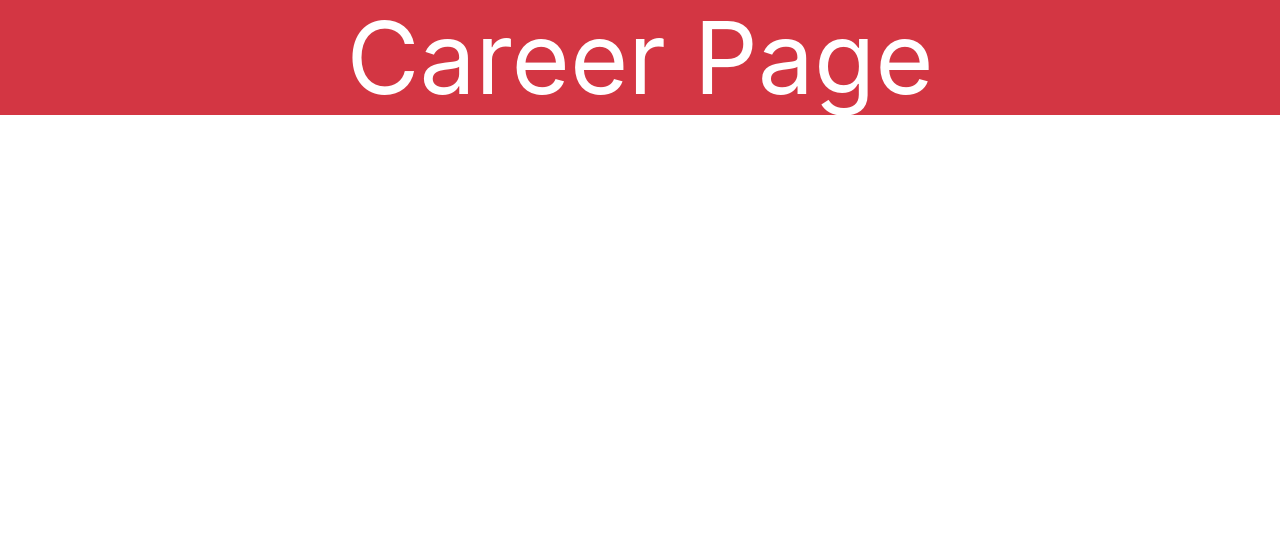
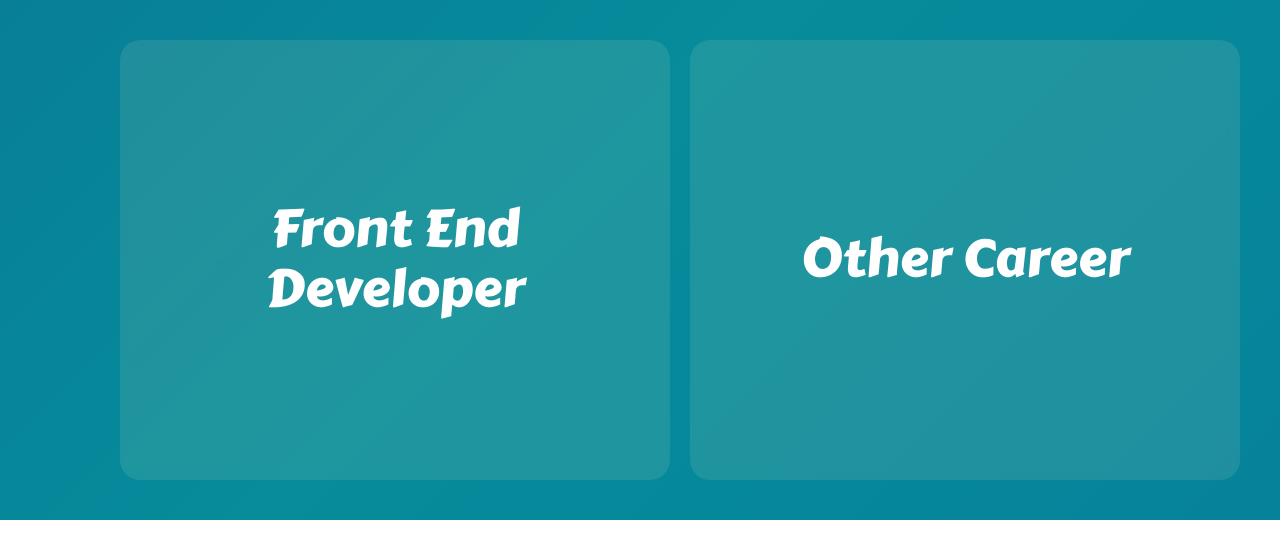
Before and after one commit to goodjam92/my-website, a Next.js app: page /career in a window 1280 px wide. Shown: the top 558 px of the page. Built offline with nearby package versions, Linux system fonts and the light colour scheme.

Commit message:
feat: career 화면 구성 완료

```diff
--- a/pages/career.tsx
+++ b/pages/career.tsx
@@ -1,9 +1,44 @@
 import styled from "styled-components";
+import { backgroundAnimate } from "@/components/animation/animation";
+import DeveloperCard from "@/components/career/DeveloperCard";
+import { ContentBox, FlexBox } from "@/components/common/commonStyle";
+import OtherCareerCard from "@/components/career/OtherCareerCard";
 
 export default function Career() {
+  const onClickedCareerButton = (event: any) => {
+    const card = event.currentTarget;
+    if (card.style.transform == "rotateY(180deg)") {
+      card.style.transform = "rotateY(0deg)";
+      return;
+    }
+    card.style.transform = "rotateY(180deg)";
+  };
+
   return (
     <CareerWrap>
-      <CareerContent>Career Page</CareerContent>
+      <ContentBox>
+        <CareerFlexBox>
+          <CareerCard onClick={onClickedCareerButton}>
+            <InfoCard>
+              <CareerHeadText>
+                Front End <br />
+                Developer
+              </CareerHeadText>
+            </InfoCard>
+            <InfoBackCard>
+              <DeveloperCard />
+            </InfoBackCard>
+          </CareerCard>
+          <CareerCard onClick={onClickedCareerButton}>
+            <InfoCard>
+              <CareerHeadText>Other Career</CareerHeadText>
+            </InfoCard>
+            <InfoBackCard>
+              <OtherCareerCard />
+            </InfoBackCard>
+          </CareerCard>
+        </CareerFlexBox>
+      </ContentBox>
     </CareerWrap>
   );
 }
@@ -14,11 +49,55 @@ const CareerWrap = styled.section`
   display: flex;
   justify-content: center;
   align-items: center;
-  background-color: #d33643;
+  background: linear-gradient(-45deg, #06769b, #068c9b, #0c638f, #06769b);
+  background-size: 400% 400%;
+  animation: ${backgroundAnimate} 20s ease infinite;
 `;
 
-const CareerContent = styled.div`
-  font-size: 10rem;
+const CareerFlexBox = styled(FlexBox)`
+  min-width: 100%;
+  height: 44rem;
+  perspective: 1000px;
+  gap: 2rem;
+`;
+
+const CareerCard = styled.div`
+  width: 100%;
+  height: 100%;
+  position: relative;
+  transition: transform 1s;
+  transform-style: preserve-3d;
+  cursor: pointer;
+`;
+
+const CareerHeadText = styled.h2`
+  font-size: 5.2rem;
+  white-space: pre-line;
+  text-align: center;
+  font-family: "CarterOne-Regular";
+  font-weight: 400;
+`;
+
+const InfoCard = styled.div`
+  width: 100%;
+  height: 100%;
+  background-color: rgba(255, 255, 192, 0.1);
+  backdrop-filter: blur(0.4rem);
+  border-radius: 2rem;
   color: white;
-  text-align: center;
+  position: absolute;
+  display: flex;
+  justify-content: center;
+  align-items: center;
+  backface-visibility: hidden;
+  :hover {
+    box-shadow: 0.4rem 0.8rem 1.2rem 0.4rem rgba(0, 0, 0, 0.3);
+  }
+  :active {
+    box-shadow: 0.8rem 0.8rem 0.8rem 0.4rem rgba(0, 0, 0, 0.3) inset;
+  }
 `;
+
+const InfoBackCard = styled(InfoCard)`
+  transform: rotateY(180deg);
+`;
```
